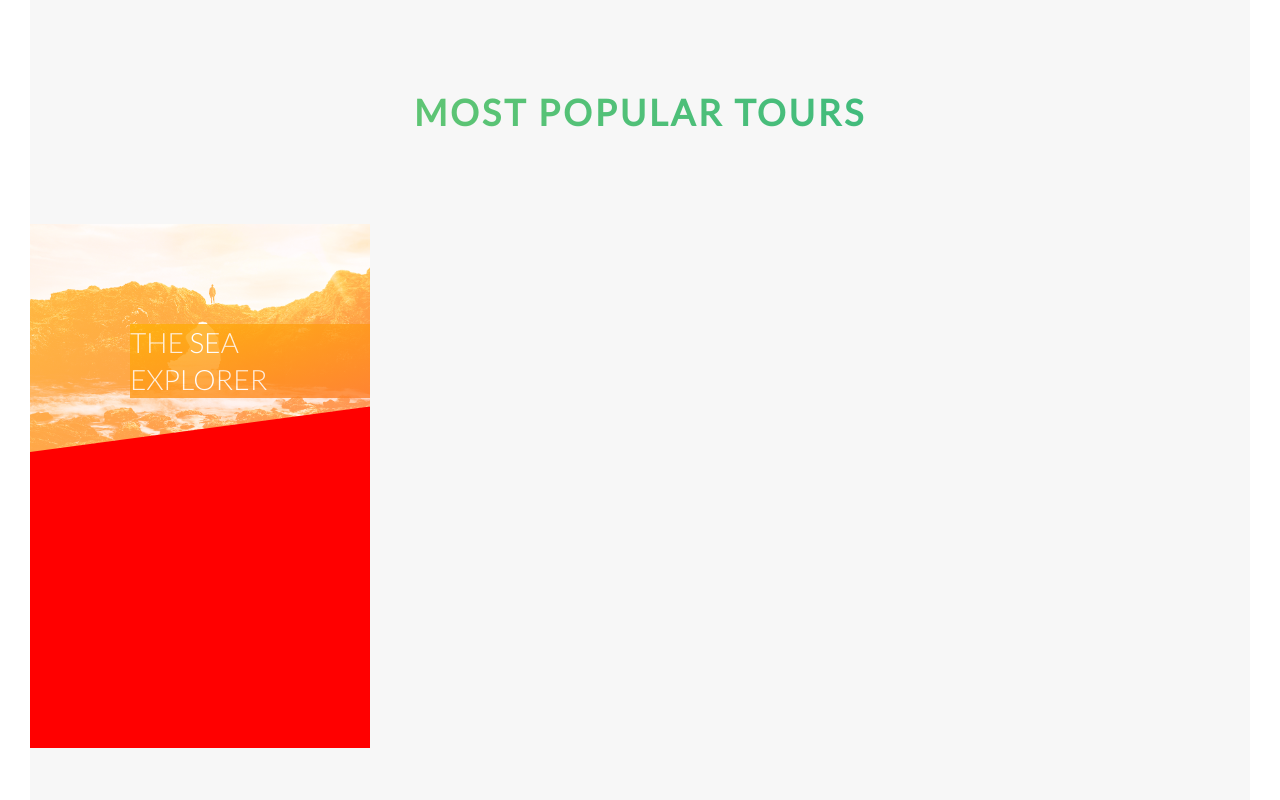
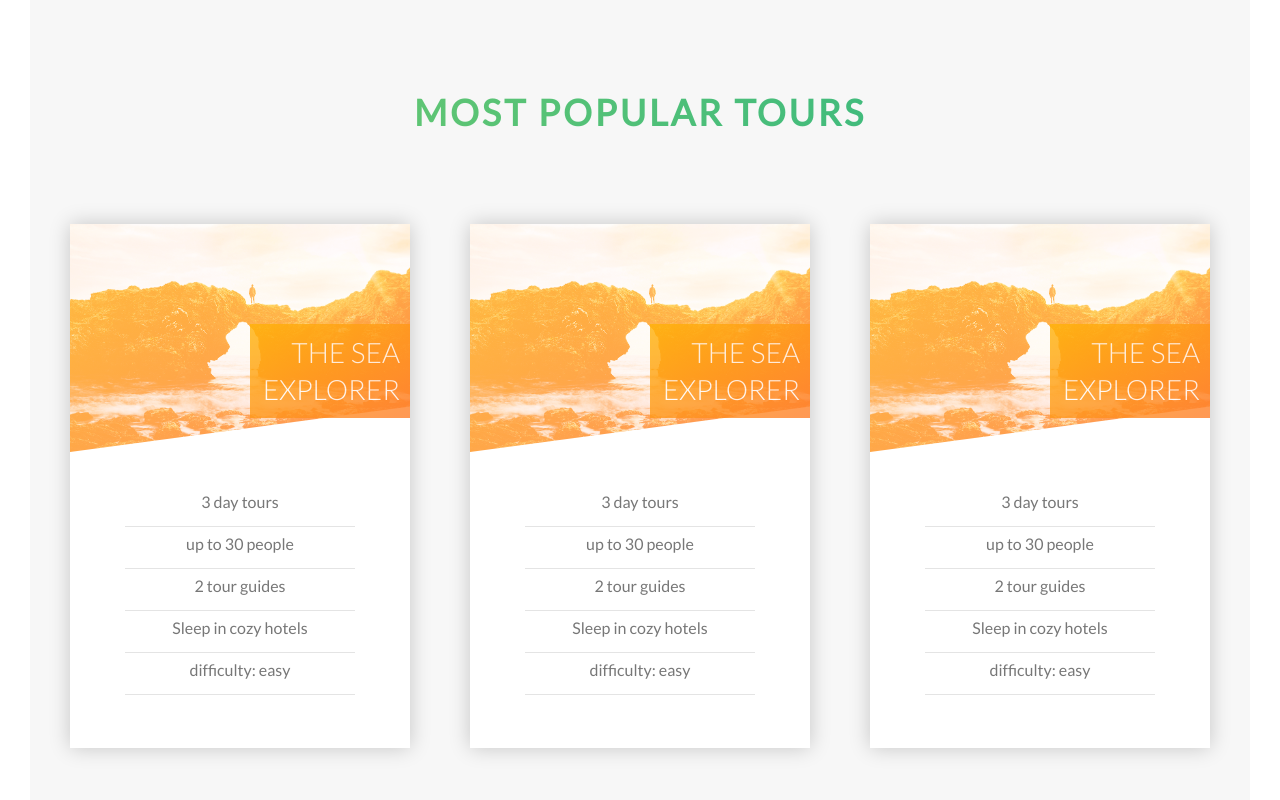
Before and after one commit to callmeEBi/Natours, a plain HTML site: page index.html in a window 1280 px wide. Shown: the part 2314-3114 px from the top of the page. Drawn offline with Linux system fonts and the light colour scheme.

Commit message:
"Updated HTML, SCSS, and CSS files: added new tour card elements, modified typography and card styles, and adjusted section layouts."

```diff
--- a/index.html
+++ b/index.html
@@ -84,13 +84,49 @@
     </section>
     <section class="section_four">
       <div class="section__title">most popular tours</div>
-      <div class="tour_card">
-        <div class="tour_card__front">
-          <div class="front--image"></div>
-          <div class="front--title">the sea explorer</div>
-          <ul class="front--description"></ul>
+      <div class="tour_cards_wrapper">
+        <div class="tour_card">
+          <div class="tour_card__front">
+            <div class="front--image"></div>
+            <div class="front--title">the sea explorer</div>
+            <ul class="front--description">
+              <li class="front-list-item">3 day tours</li>
+              <li class="front-list-item">up to 30 people</li>
+              <li class="front-list-item">2 tour guides</li>
+              <li class="front-list-item">Sleep in cozy hotels</li>
+              <li class="front-list-item">difficulty: easy</li>
+            </ul>
+          </div>
+          <div class="tour_card__back">back</div>
         </div>
-        <div class="tour_card__back">back</div>
+        <div class="tour_card">
+          <div class="tour_card__front">
+            <div class="front--image"></div>
+            <div class="front--title">the sea explorer</div>
+            <ul class="front--description">
+              <li class="front-list-item">3 day tours</li>
+              <li class="front-list-item">up to 30 people</li>
+              <li class="front-list-item">2 tour guides</li>
+              <li class="front-list-item">Sleep in cozy hotels</li>
+              <li class="front-list-item">difficulty: easy</li>
+            </ul>
+          </div>
+          <div class="tour_card__back">back</div>
+        </div>
+        <div class="tour_card">
+          <div class="tour_card__front">
+            <div class="front--image"></div>
+            <div class="front--title">the sea explorer</div>
+            <ul class="front--description">
+              <li class="front-list-item">3 day tours</li>
+              <li class="front-list-item">up to 30 people</li>
+              <li class="front-list-item">2 tour guides</li>
+              <li class="front-list-item">Sleep in cozy hotels</li>
+              <li class="front-list-item">difficulty: easy</li>
+            </ul>
+          </div>
+          <div class="tour_card__back">back</div>
+        </div>
       </div>
     </section>
   </body>
--- a/sass/base/_typography.scss
+++ b/sass/base/_typography.scss
@@ -87,8 +87,15 @@ body {
   }
 }
 
-.front--title {
-  text-transform: uppercase;
-  font-family: lato-light;
-  font-size: 28px;
+.front {
+  &--title {
+    text-transform: uppercase;
+    font-family: lato-light;
+    font-size: 28px;
+    line-height: 37px;
+    text-align: right;
+  }
+  &--description {
+    text-align: center;
+  }
 }
--- a/sass/components/_cards.scss
+++ b/sass/components/_cards.scss
@@ -29,14 +29,16 @@
   perspective: 100rem;
   margin-top: 9rem;
   width: 34rem;
-  height: 52.4rem;
+  height: 52rem;
   position: relative;
+  border-radius: 10px;
   &__front,
   &__back {
+    box-shadow: 0 0 20px rgba($color-black, 0.2);
     transition: all 0.8s ease-out;
     width: 34rem;
     height: 52.4rem;
-    background-color: red;
+    background-color: $color-white;
     backface-visibility: hidden;
     position: absolute;
   }
@@ -44,14 +46,14 @@
     background-color: blue;
     transform: rotateY(180deg);
   }
-  // &:hover {
-  //   .tour_card__front {
-  //     transform: rotateY(-180deg);
-  //   }
-  //   .tour_card__back {
-  //     transform: rotateY(0deg);
-  //   }
-  // }
+  &:hover {
+    .tour_card__front {
+      transform: rotateY(-180deg);
+    }
+    .tour_card__back {
+      transform: rotateY(0deg);
+    }
+  }
 }
 
 .front {
@@ -69,19 +71,29 @@
     background-size: cover;
   }
   &--title {
-    // display: inline-block;
+    display: block;
     color: $color-white;
     background: linear-gradient(
       to right bottom,
       $color-orange-light,
       $color-orange-dark
     );
-    // padding: 1rem;
+    padding: 1rem;
     position: absolute;
     top: 10rem;
-    left: 10rem;
+    left: 18rem;
     box-decoration-break: clone;
-    line-height: 37px;
     opacity: 0.8;
   }
+  &--description {
+    list-style-type: none;
+    padding: 0 55px;
+    color: $color-gray-dark;
+    margin-top: 40px;
+    .front-list-item {
+      border-bottom: 1px solid rgba($color-gray-dark, 0.2);
+      padding-bottom: 15px;
+      margin-bottom: 7px;
+    }
+  }
 }
--- a/sass/layouts/_sections.scss
+++ b/sass/layouts/_sections.scss
@@ -46,4 +46,10 @@
   margin-top: -130px;
   padding-top: 310px;
   overflow: hidden;
+  .tour_cards_wrapper {
+    display: flex;
+    justify-content: center;
+    align-items: center;
+    gap: 60px;
+  }
 }
```
Also changed, not shown: styles/style.css, 1 other file.
